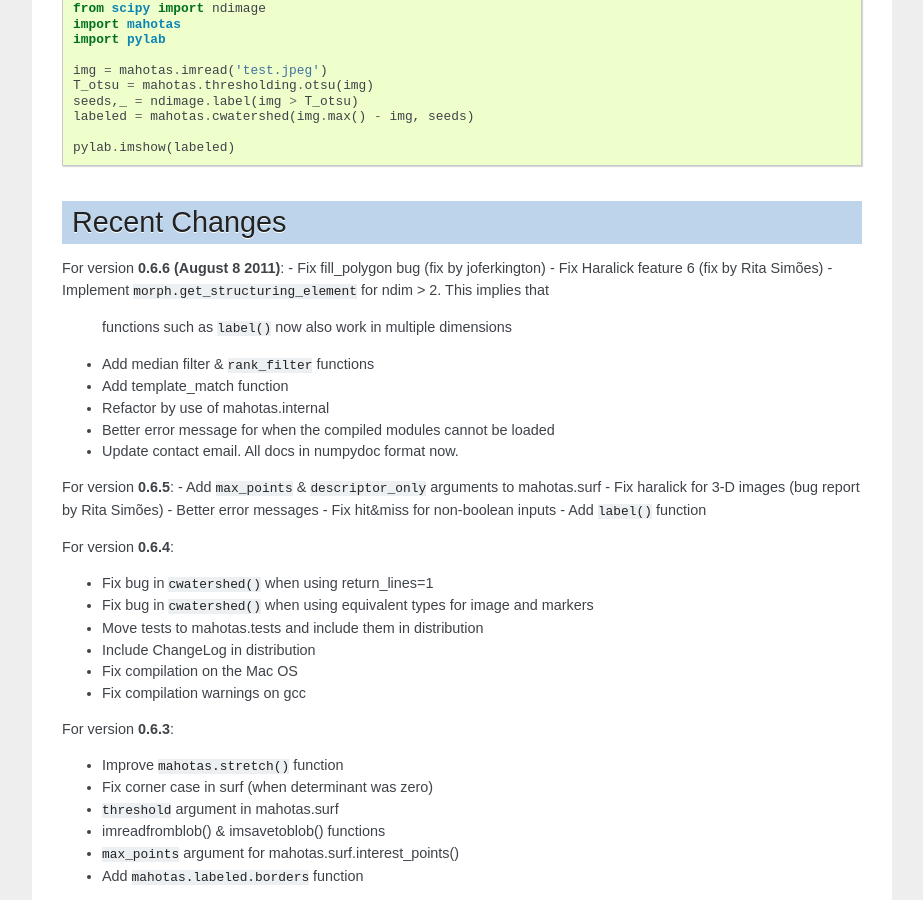
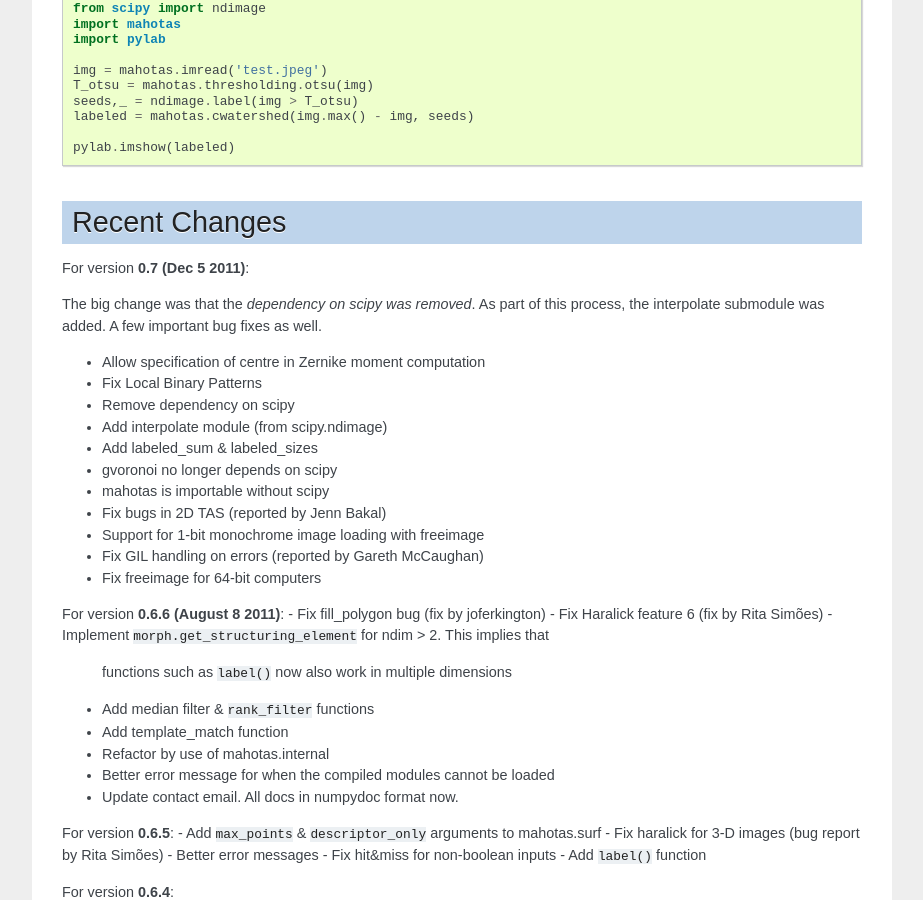
Before and after one commit to luispedro/mahotas, a Sphinx documentation site: the page built from docs/source/readme.rst, in a window 1280 px wide and 900 px high, scrolled down 507 px. Shown: the whole window, without its empty margins (198-1121 px from the left). Built offline with Sphinx 7.4.7, drawn with Linux system fonts in a browser that asks for light colours; formulas are drawn with MathJax 3.

Commit message:
BLD New version: 0.7
Removing the requirement that scipy be installed is reason enough to
increase the second version number. Not yet 1.0, but getting closer.
Besides, there were several bug fixes that had been languishing and
needed to go out.

Here's the full ChangeLog:
	* Allow specification of centre in Zernike moment computation
	* Fix Local Binary Patterns
	* Remove dependency on scipy
	* Add interpolate module (from scipy.ndimage)
	* Add labeled_sum & labeled_sizes
	* gvoronoi no longer depends on scipy
	* mahotas is importable without scipy
	* Fix bugs in 2D TAS (reported by Jenn Bakal)
	* Support for 1-bit monochrome image loading with freeimage
	* Fix GIL handling on errors (reported by Gareth McCaughan)
	* Fix freeimage for 64-bit computers

```diff
--- a/docs/source/readme.rst
+++ b/docs/source/readme.rst
@@ -41,6 +41,24 @@ threshold).
 
 Recent Changes
 --------------
+
+For version **0.7 (Dec 5 2011)**:
+
+The big change was that the *dependency on scipy was removed*. As part of this
+process, the interpolate submodule was added. A few important bug fixes as
+well.
+
+- Allow specification of centre in Zernike moment computation
+- Fix Local Binary Patterns
+- Remove dependency on scipy
+- Add interpolate module (from scipy.ndimage)
+- Add labeled_sum & labeled_sizes
+- gvoronoi no longer depends on scipy
+- mahotas is importable without scipy
+- Fix bugs in 2D TAS (reported by Jenn Bakal)
+- Support for 1-bit monochrome image loading with freeimage
+- Fix GIL handling on errors (reported by Gareth McCaughan)
+- Fix freeimage for 64-bit computers
 
 For version **0.6.6 (August 8 2011)**:
 - Fix fill_polygon bug (fix by joferkington)
```
Also changed, not shown: README.rst (+19 -0 lines), 2 other files.
